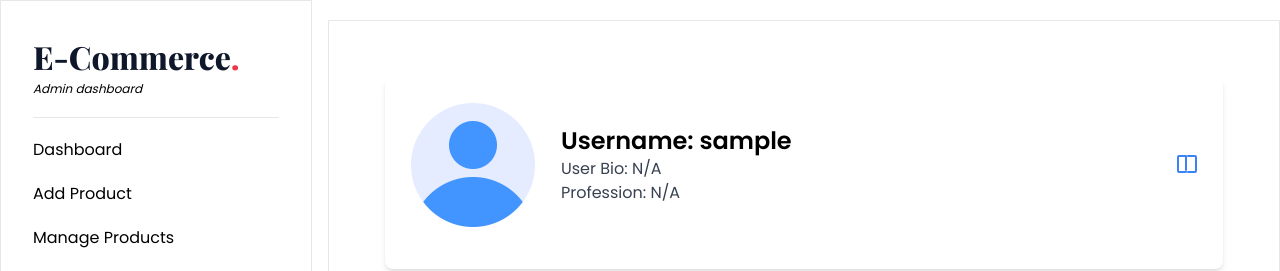
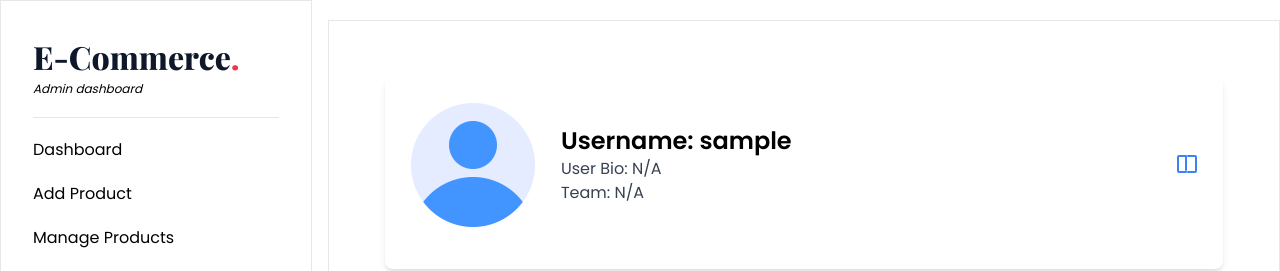
Before and after one commit to VijaySaiBorru/frontend-e-commerce, a React (Vite) app: page /dashboard/profile in a window 1280 px wide. Shown: the top 271 px of the page. Built offline with nearby package versions, Linux system fonts and the light colour scheme; sample sign-in values are in the browser's storage.

Commit message:
Update UserProfile.jsx

```diff
--- a/src/pages/dashboard/user/UserProfile.jsx
+++ b/src/pages/dashboard/user/UserProfile.jsx
@@ -69,7 +69,7 @@ const UserProfile = () => {
                     <div className='ml-6'>
                         <h3 className='text-2xl font-semibold'>Username: {formData?.username || 'N/A'}</h3>
                         <p className='text-gray-700'>User Bio: {formData.bio || 'N/A'}</p>
-                        <p className='text-gray-700'>Profession: {formData.profession || 'N/A'}</p>
+                        <p className='text-gray-700'>Team: {formData.profession || 'N/A'}</p>
                     </div>
                     <button
                         onClick={() => setIsModalOpen(true)}
```
